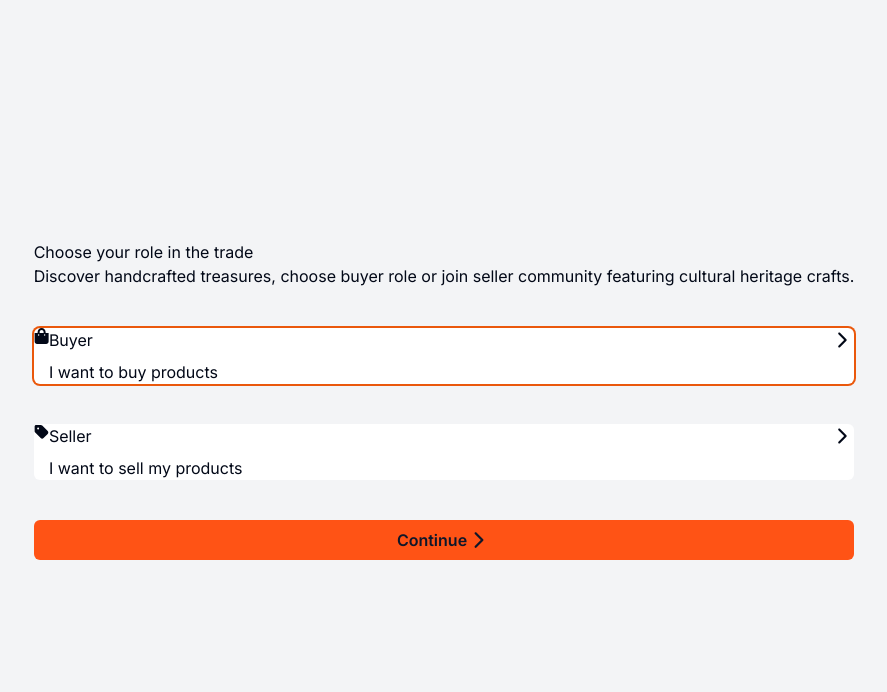
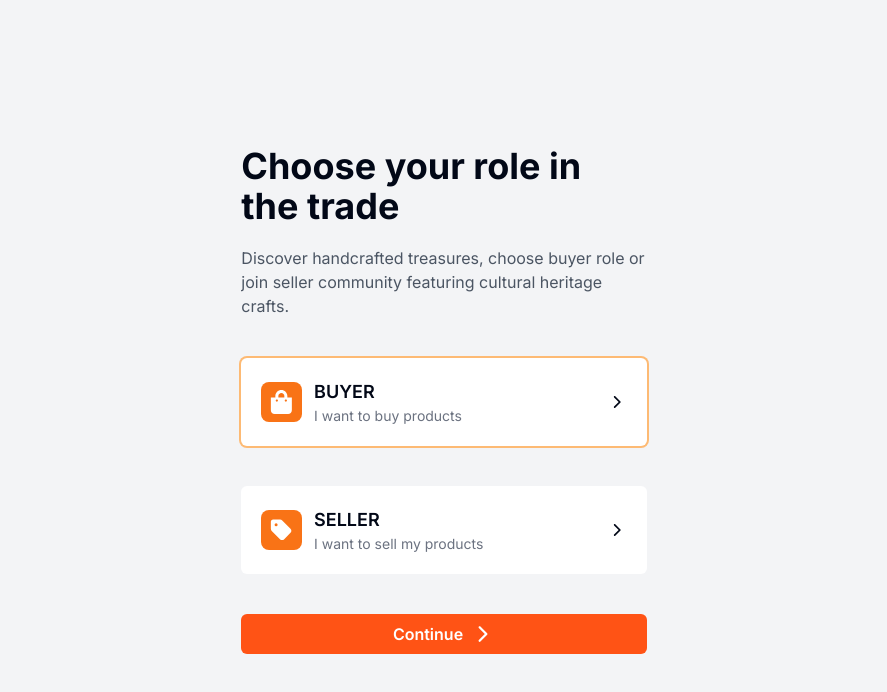
Before and after one commit to bipinkatuwal567/himartisan, a Next.js app: page /user in a window 1280 px wide. Shown: the top 692 px of the page, without its empty margins (196-1083 px from the left). Built offline with nearby package versions, Linux system fonts and the light colour scheme.

Commit message:
minor change in sellerform buyer page

```diff
--- a/src/app/newBuyer/page.jsx
+++ b/src/app/newBuyer/page.jsx
@@ -3,7 +3,7 @@ import BuyerForm from '../../components/BuyerForm'
 
 const page = () => {
   return (
-    <div>
+    <div className='w-full grainy'>
         <BuyerForm />
     </div>
   )
--- /dev/null
+++ b/src/app/seller/layout.jsx
@@ -0,0 +1,32 @@
+'use client'
+import React from "react";
+
+import { useEffect } from "react";
+import Lenis from "@studio-freight/lenis";
+
+import Navbar from "../../components/Navbar";
+import FooterPage from "../../components/FooterPage";
+
+const layout = ({ children }) => {
+  useEffect(() => {
+    const lenis = new Lenis();
+
+    lenis.on("scroll", (e) => {});
+    function raf(time) {
+      lenis.raf(time);
+      requestAnimationFrame(raf);
+    }
+
+    requestAnimationFrame(raf);
+  }, []);
+
+  return (
+    <>
+      <Navbar />
+      {children}
+      <FooterPage />
+    </>
+  );
+};
+
+export default layout;
--- a/src/app/user/page.jsx
+++ b/src/app/user/page.jsx
@@ -19,45 +19,49 @@ const page = () => {
   };
 
   return (
-    <div className="w-full h-screen flex justify-center items-center ">
+    <div className="w-full lg:w-1/3 md:w-2/3 h-screen flex justify-center items-center mx-auto">
       <div className="flex flex-col">
-        <h2>Choose your role in the trade</h2>
-        <p>
+        <h2 className="text-2xl sm:text-4xl font-bold">
+          Choose your role in the trade
+        </h2>
+        <p className="mt-5 text-gray-600">
           Discover handcrafted treasures, choose buyer role or join seller
           community featuring cultural heritage crafts.
         </p>
 
         <div className="mt-10 flex flex-col w-full justify-between gap-10">
           <div
-            className={`flex w-full rounded-md bg-white ${
-              isBuyer ? "ring-2 ring-orange-600" : null
+            className={`flex w-full items-center gap-3 px-5 py-5 rounded-md bg-white ${
+              isBuyer ? "ring-2 ring-orange-300" : null
             }`}
             onClick={() => setIsBuyer(true)}
           >
-            <FaShoppingBag />
-            <div className="flex flex-col gap-2 w-full">
-              <h2>Buyer</h2>
-              <p>I want to buy products</p>
+            <FaShoppingBag className="w-12 h-10 text-white bg-orange-500 p-2 rounded-lg" />
+            <div className="flex flex-col w-full">
+              <h2 className="text-lg font-semibold uppercase">Buyer</h2>
+              <p className="text-sm text-gray-500">I want to buy products</p>
             </div>
             <IoIosArrowForward className="w-6 h-6 justify-self-end" />
           </div>
 
           <div
             onClick={() => setIsBuyer(false)}
-            className={`flex w-full rounded-md bg-white ${
+            className={`flex w-full items-center gap-3 px-5 py-5 rounded-md bg-white ${
               !isBuyer ? "ring-2 ring-orange-600" : null
             }`}
           >
-            <FaTag />
-            <div className="flex flex-col gap-2 w-full">
-              <h2>Seller</h2>
-              <p>I want to sell my products</p>
+            <FaTag className="w-12 h-10 text-white bg-orange-500 p-2 rounded-lg" />
+            <div className="flex flex-col w-full">
+              <h2 className="text-lg font-semibold uppercase">Seller</h2>
+              <p className="text-sm text-gray-500">
+                I want to sell my products
+              </p>
             </div>
             <IoIosArrowForward className="w-6 h-6 justify-self-end" />
           </div>
 
-          <Button className="text-md" onClick={() => handleClick()}>
-            Continue <IoIosArrowForward className="w-6 h-6" />
+          <Button className="text-md text-white" onClick={() => handleClick()}>
+            Continue <IoIosArrowForward className="w-6 h-6 ml-2" />
           </Button>
         </div>
       </div>
--- a/src/components/SellerForm.jsx
+++ b/src/components/SellerForm.jsx
@@ -3,11 +3,11 @@ import { Button } from "./ui/button";
 
 const SellerForm = () => {
   return (
-    <div className="w-full mx-auto p-4  h-screen flex flex-col justify-center sm:w-2/3 md:w-3/6 lg:w-2/6">
+    <div className="w-full mx-auto p-4  h-screen flex flex-col justify-center sm:w-2/3 md:w-3/6 lg:w-2/6 grainy">
       <h2 className=" font-bold text-2xl">Register your store account!</h2>
       <form
         action="#"
-        className="bg-white p-4 rounded-lg mt-5 flex flex-col gap-y-5"
+        className="rounded-lg mt-8 flex flex-col gap-y-5"
       >
         <div className="w-full flex flex-col gap-2">
           <label className="font-semibold" htmlFor="">
```
